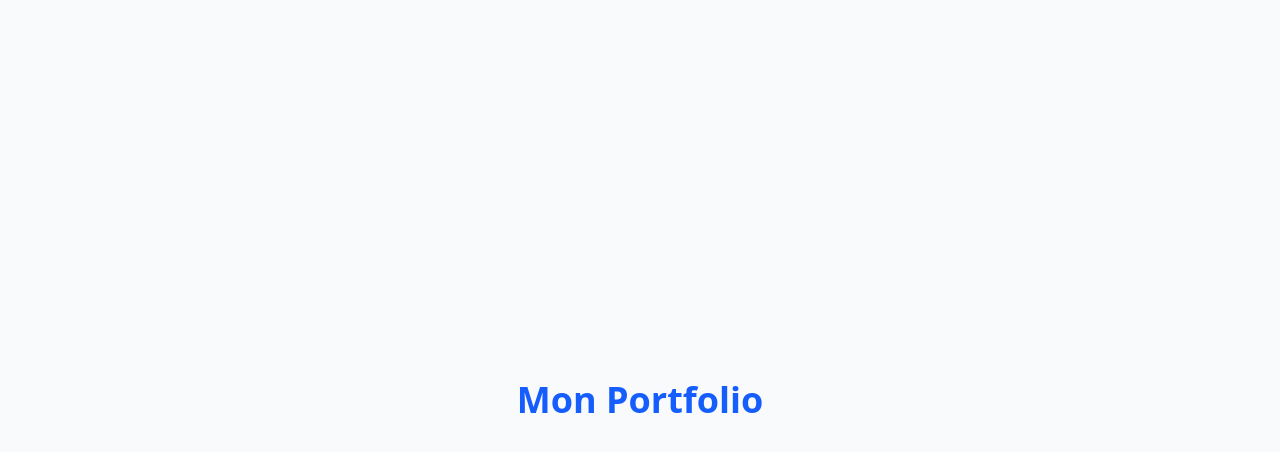
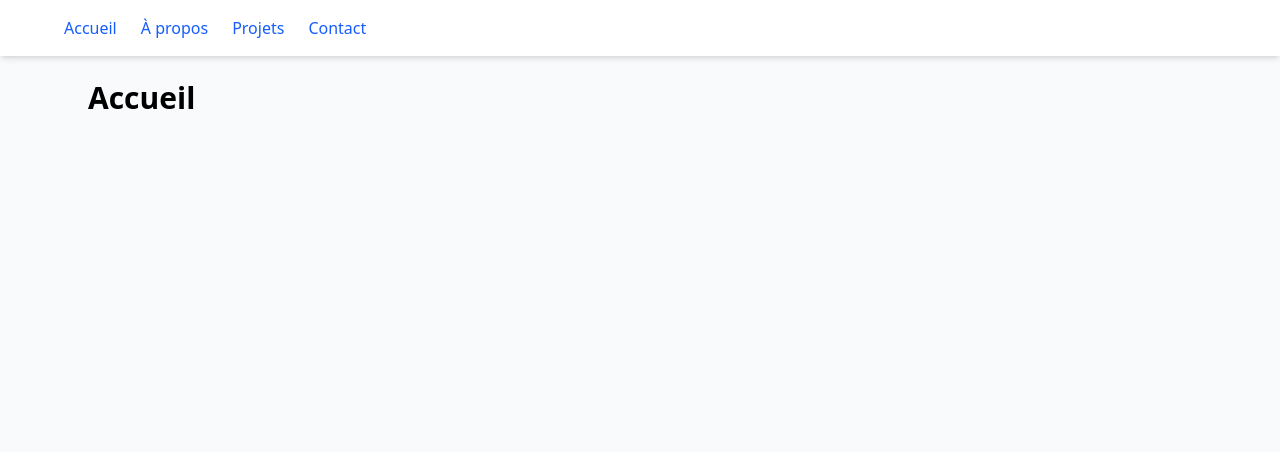
Before and after one commit to mhdgri/Portfolio, a React (Vite) app: page / in a window 1280 px wide. Shown: the top 452 px of the page. Built offline with nearby package versions, Linux system fonts and the light colour scheme.

Commit message:
Add React Router for navigation

```diff
--- a/package.json
+++ b/package.json
@@ -11,7 +11,8 @@
   },
   "dependencies": {
     "react": "^19.1.1",
-    "react-dom": "^19.1.1"
+    "react-dom": "^19.1.1",
+    "react-router-dom": "^7.9.3"
   },
   "devDependencies": {
     "@eslint/js": "^9.36.0",
--- a/src/App.jsx
+++ b/src/App.jsx
@@ -1,9 +1,45 @@
+import { BrowserRouter as Router, Routes, Route, Link } from "react-router-dom";
+
 function App() {
   return (
-    <div className="min-h-screen bg-gray-50 flex items-center justify-center">
-      <h1 className="text-4xl font-bold text-blue-600">Mon Portfolio</h1>
-    </div>
+    <Router>
+      <div className="min-h-screen bg-gray-50">
+        <nav className="bg-white shadow-md p-4">
+          <div className="max-w-6xl mx-auto flex gap-6">
+            <Link to="/" className="text-blue-600 hover:text-blue-800">Accueil</Link>
+            <Link to="/about" className="text-blue-600 hover:text-blue-800">À propos</Link>
+            <Link to="/projects" className="text-blue-600 hover:text-blue-800">Projets</Link>
+            <Link to="/contact" className="text-blue-600 hover:text-blue-800">Contact</Link>
+          </div>
+        </nav>
+
+        <main className="max-w-6xl mx-auto p-6">
+          <Routes>
+            <Route path="/" element={<Home />} />
+            <Route path="/about" element={<About />} />
+            <Route path="/projects" element={<Projects />} />
+            <Route path="/contact" element={<Contact />} />
+          </Routes>
+        </main>
+      </div>
+    </Router>
   );
 }
 
+function Home() {
+  return <h1 className="text-3xl font-bold">Accueil</h1>;
+}
+
+function About() {
+  return <h1 className="text-3xl font-bold">À propos</h1>;
+}
+
+function Projects() {
+  return <h1 className="text-3xl font-bold">Projets</h1>;
+}
+
+function Contact() {
+  return <h1 className="text-3xl font-bold">Contact</h1>;
+}
+
 export default App;
```
Also changed, not shown: 1 other file (tests, documents, lock files or other folders).
